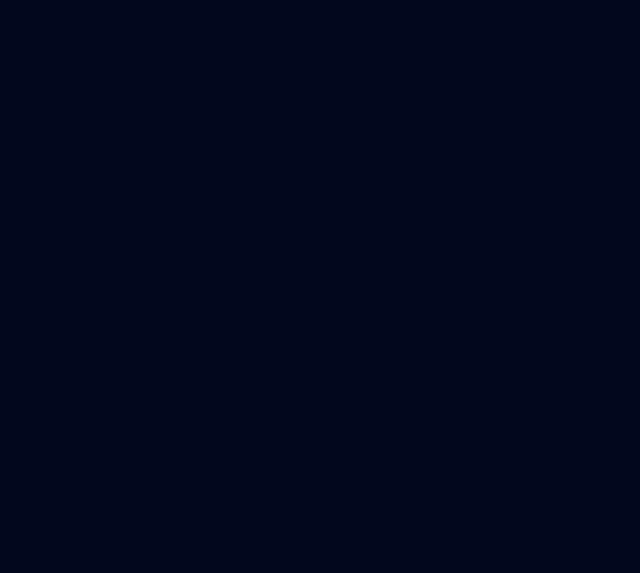
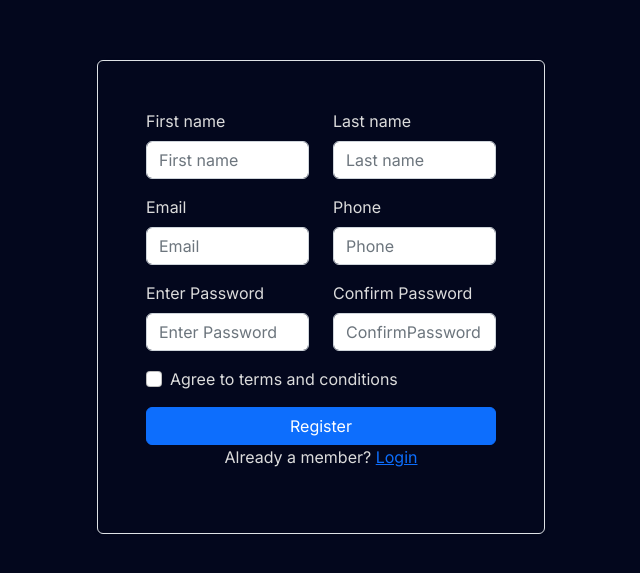
Before and after one commit to muh-arifulislam/bootstrap-dashboard-client, a React (Create React App) app: page /register in a window 1280 px wide. Before the commit this address had no page. Shown: the part 103-676 px from the top of the page, without its empty margins (319-959 px from the left). Built offline with nearby package versions, Linux system fonts and the light colour scheme.

Commit message:
register page created

```diff
--- a/src/App.js
+++ b/src/App.js
@@ -11,11 +11,13 @@ import Overview from "./scenes/Dashboard/Overview";
 import Admin from "./scenes/Dashboard/Admin";
 import Breakdown from "./scenes/Dashboard/Breakdown";
 import Login from "./scenes/Login/Login";
+import Register from "./scenes/Register/Register";
 function App() {
   return (
     <div className="App">
       <Routes>
         <Route path="/login" element={<Login></Login>}></Route>
+        <Route path="/register" element={<Register></Register>}></Route>
         <Route element={<Layout></Layout>}>
           <Route path="/" element={<Navigate to="/dashboard" replace></Navigate>}></Route>
           <Route path="/dashboard" element={<Dashboard></Dashboard>} />
--- a/src/scenes/Login/Login.jsx
+++ b/src/scenes/Login/Login.jsx
@@ -85,7 +85,7 @@ const Login = () => {
           {/* <!-- Register buttons --> */}
           <div class="text-center">
             <p>
-              Not a member? <a href="#!">Register</a>
+              Not a member? <a href="/register">Register</a>
             </p>
           </div>
         </form>
--- /dev/null
+++ b/src/scenes/Register/Register.jsx
@@ -0,0 +1,95 @@
+import React, { useState } from "react";
+import Button from "react-bootstrap/Button";
+import Col from "react-bootstrap/Col";
+import Form from "react-bootstrap/Form";
+import InputGroup from "react-bootstrap/InputGroup";
+import Row from "react-bootstrap/Row";
+
+const Register = () => {
+  const [validated, setValidated] = useState(false);
+
+  const handleSubmit = (event) => {
+    const form = event.currentTarget;
+    if (form.checkValidity() === false) {
+      event.preventDefault();
+      event.stopPropagation();
+    }
+
+    setValidated(true);
+  };
+  return (
+    <div
+      style={{ height: "100vh" }}
+      className="d-flex justify-content-center align-items-center"
+    >
+      <div className="border border-1 rounded shadow-sm p-5 custom-w-login">
+        <Form noValidate validated={validated} onSubmit={handleSubmit}>
+          <Row className="mb-3">
+            <Form.Group as={Col} md="6" controlId="validationCustom01">
+              <Form.Label>First name</Form.Label>
+              <Form.Control required type="text" placeholder="First name" />
+              <Form.Control.Feedback>Looks good!</Form.Control.Feedback>
+            </Form.Group>
+            <Form.Group as={Col} md="6" controlId="validationCustom02">
+              <Form.Label>Last name</Form.Label>
+              <Form.Control required type="text" placeholder="Last name" />
+              <Form.Control.Feedback>Looks good!</Form.Control.Feedback>
+            </Form.Group>
+          </Row>
+          <Row className="mb-3">
+            <Form.Group as={Col} md="6" controlId="validationCustom03">
+              <Form.Label>Email</Form.Label>
+              <Form.Control type="email" placeholder="Email" required />
+              <Form.Control.Feedback type="invalid">
+                Please provide a valid email.
+              </Form.Control.Feedback>
+            </Form.Group>
+            <Form.Group as={Col} md="6" controlId="validationCustom03">
+              <Form.Label>Phone</Form.Label>
+              <Form.Control
+                type="tel"
+                placeholder="Phone"
+                pattern="[0-9]{11}"
+                required
+              />
+              <Form.Control.Feedback type="invalid">
+                Please provide a valid number.
+              </Form.Control.Feedback>
+            </Form.Group>
+          </Row>
+          <Row className="mb-3">
+            <Form.Group as={Col} md="6" controlId="validationCustom05">
+              <Form.Label>Enter Password</Form.Label>
+              <Form.Control required type="password" placeholder="Enter Password" />
+              <Form.Control.Feedback>Looks good!</Form.Control.Feedback>
+            </Form.Group>
+            <Form.Group as={Col} md="6" controlId="validationCustom06">
+              <Form.Label>Confirm Password</Form.Label>
+              <Form.Control required type="password" placeholder="ConfirmPassword" />
+              <Form.Control.Feedback>Looks good!</Form.Control.Feedback>
+            </Form.Group>
+          </Row>
+          <Form.Group className="mb-3">
+            <Form.Check
+              required
+              label="Agree to terms and conditions"
+              feedback="You must agree before submitting."
+              feedbackType="invalid"
+            />
+          </Form.Group>
+          <Button type="submit" className="w-100">
+            Register
+          </Button>
+          {/* <!-- Register buttons --> */}
+          <div class="text-center">
+            <p>
+              Already a member? <a href="/login">Login</a>
+            </p>
+          </div>
+        </Form>
+      </div>
+    </div>
+  );
+};
+
+export default Register;
```
